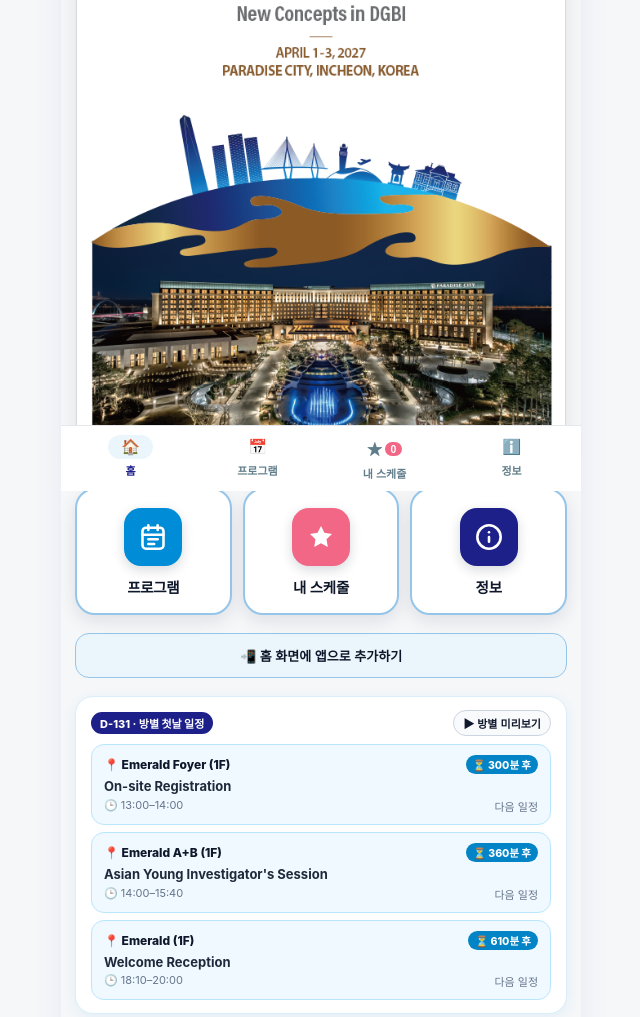
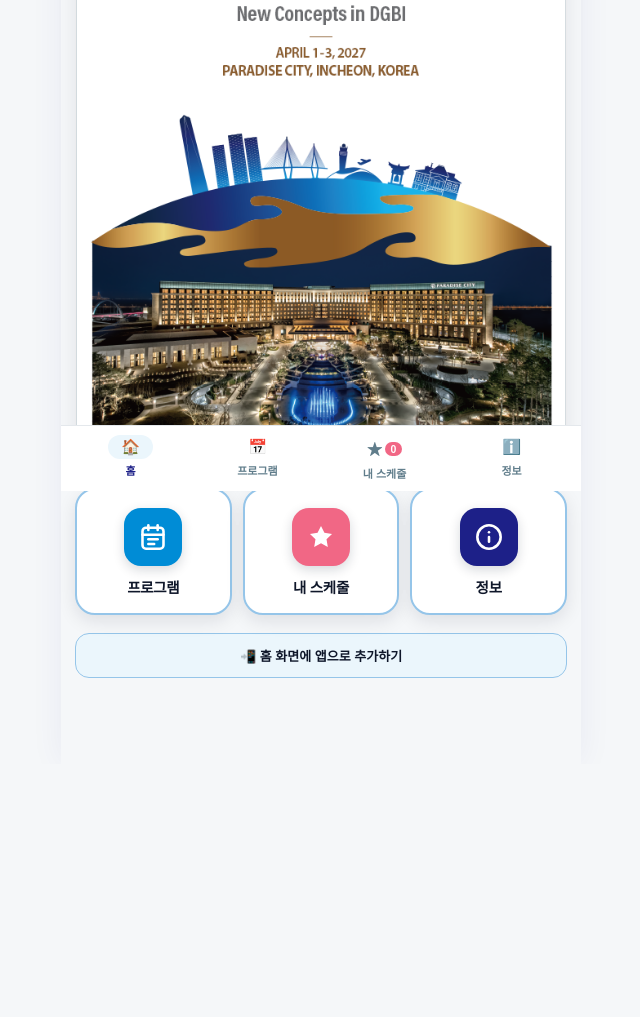
Before and after one commit to wonjulifestory/APNM2027, a plain HTML site: page index.html in a window 1280 px wide. Shown: the part 309-1326 px from the top of the page, without its empty margins (319-959 px from the left). After the commit the page ends 1073 px from the top, so only its background shows below. Drawn offline with Linux system fonts and the light colour scheme.

Commit message:
Show room-by-room live status only during congress dates (empty before/after)

```diff
--- a/index.html
+++ b/index.html
@@ -1599,44 +1599,23 @@
         function renderLiveWidget() {
       const t = T[lang];
       const isKo = lang === 'ko';
-      const kst = getEffectiveKst();
+      const kst = getCurrentKstParts();
       const activeDay = Number(Object.keys(DAY_DATES).find((k) => DAY_DATES[k] === kst.dateStr)) || 0;
-      const simLabel = roomSimMode
-        ? (isKo ? '✕ 현재시간' : '✕ Live Time')
-        : (isKo ? '▶ 방별 미리보기' : '▶ Room Preview');
-      const simBtn = '<button class="sim-btn" style="border:1px solid #CBD5E1;background:#F8FAFC;color:#0F172A;font-size:11px;font-weight:700;padding:4px 9px;border-radius:999px;cursor:pointer;" onclick="toggleRoomSim()">' + simLabel + '</button>';
-
-      if (activeDay > 0) {
+
+      // Show room-by-room live status ONLY during actual congress dates; keep empty before/after
+      if (activeDay === 0) return '';
+
       const liveCnt = SESSIONS.filter((s) => s.day === activeDay && kst.mins >= toMin(s.start) && kst.mins < toMin(s.end)).length;
       const pillHtml = liveCnt > 0
-          ? '<span class="live-pill"><span class="live-dot"></span> ' + (isKo ? '방별 실시간 현황' : 'Live by Room') + (roomSimMode ? (isKo ? ' · 미리보기' : ' · Demo') : '') + '</span>'
+        ? '<span class="live-pill"><span class="live-dot"></span> ' + (isKo ? '방별 실시간 현황' : 'Live by Room') + '</span>'
         : '<span class="live-pill next">📍 ' + (isKo ? '방별 진행 현황' : 'Room Status') + '</span>';
+
       return '<section class="live-card ' + (liveCnt > 0 ? '' : 'upcoming') + '">' +
         '<div class="live-header">' +
           pillHtml +
-            '<div style="display:flex;align-items:center;gap:6px;"><span class="live-clock">' + t.days[activeDay].date + ' ' + kst.hhmm + '</span>' + simBtn + '</div>' +
+          '<span class="live-clock">' + t.days[activeDay].date + ' ' + kst.hhmm + '</span>' +
         '</div>' +
         renderRoomBoardForDay(activeDay, kst, isKo) +
-        '</section>';
-      }
-
-      // Before or after conference: show D-day + Day 1 room overview + preview button
-      const d1 = new Date(DAY_DATES[1] + 'T00:00:00+09:00');
-      const dn = new Date(kst.dateStr + 'T00:00:00+09:00');
-      const isBefore = kst.dateStr < DAY_DATES[1];
-      const dday = Math.max(1, Math.round((d1 - dn) / 86400000));
-      const badgeText = isBefore
-        ? ('D-' + dday + ' · ' + (isKo ? '방별 첫날 일정' : 'Day 1 Rooms'))
-        : ('✓ ' + (isKo ? '학회 종료' : 'Concluded'));
-
-      return '<section class="live-card upcoming">' +
-        '<div class="live-header">' +
-          '<span class="live-pill dday">' + badgeText + '</span>' +
-          simBtn +
-        '</div>' +
-        (isBefore
-          ? renderRoomBoardForDay(1, { dateStr: DAY_DATES[1], hhmm: '08:00', mins: 480 }, isKo)
-          : '<div style="font-size:12.5px;color:#455A64;line-height:1.45;">' + t.afterEventMsg + '</div>') +
       '</section>';
     }
 
--- a/sw.js
+++ b/sw.js
@@ -1,4 +1,4 @@
-const CACHE_NAME = 'apnm2027-v11';
+const CACHE_NAME = 'apnm2027-v12';
 const ASSETS = [
   './',
   './index.html',
```
Lines whose indentation alone changed are shown as unchanged.
